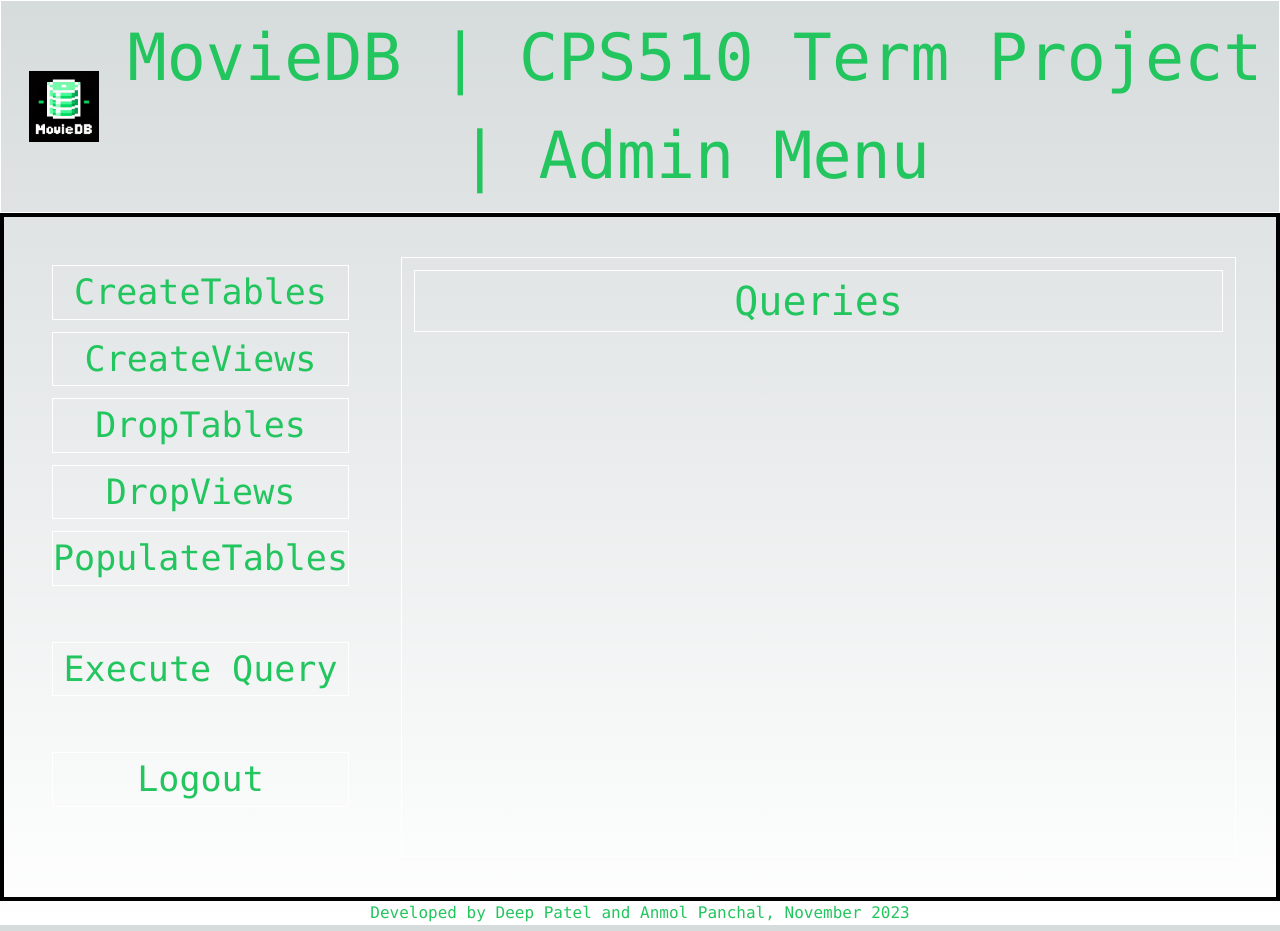
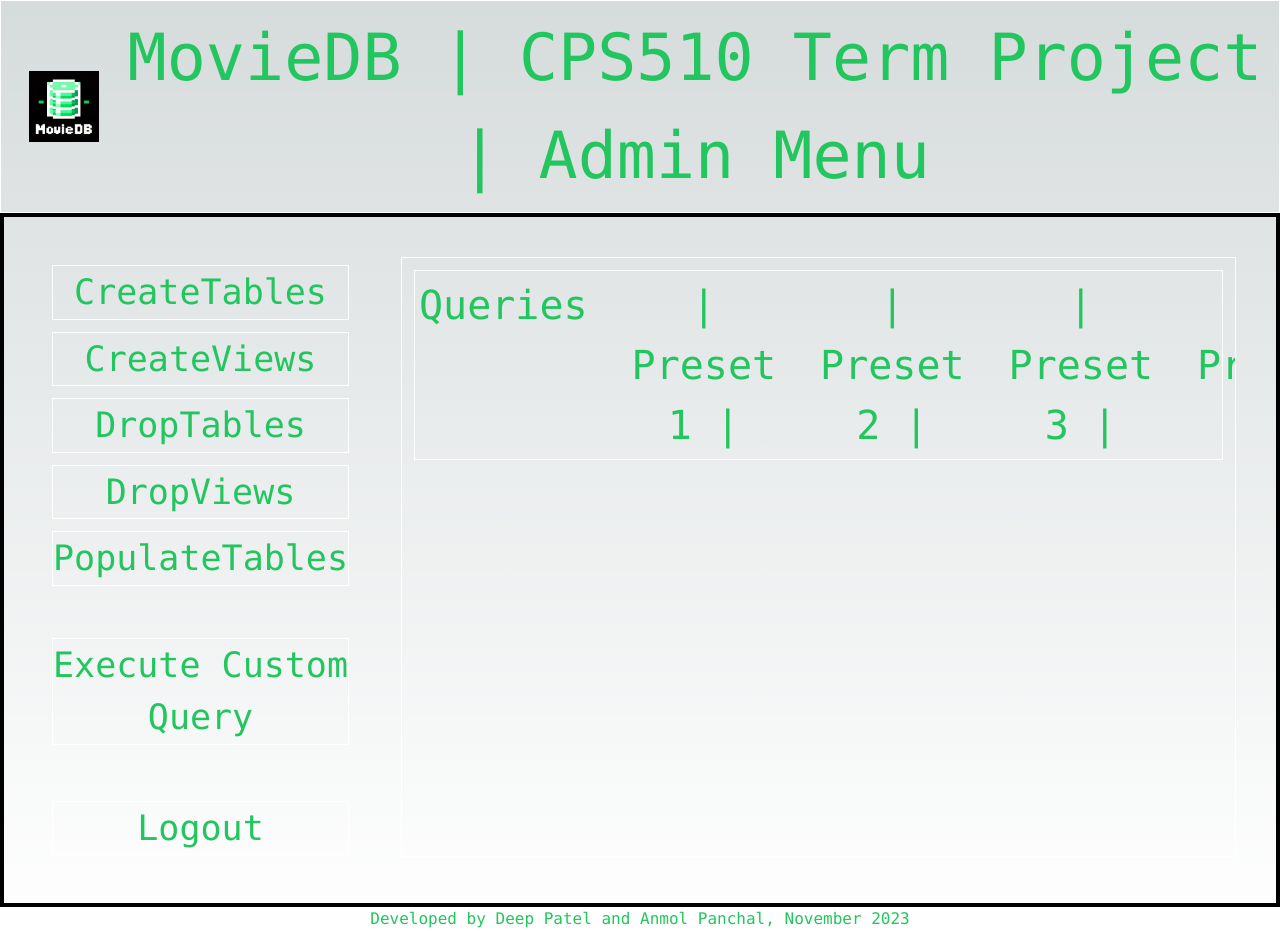
Before and after one commit to deep-patel21/MovieDB, a Next.js app in the folder moviedb/: page /admin in a window 1280 px wide. Built offline with nearby package versions, Linux system fonts and the light colour scheme.

Commit message:
added query presets to admin and user page.tsx files

```diff
--- a/moviedb/src/app/admin/page.tsx
+++ b/moviedb/src/app/admin/page.tsx
@@ -29,15 +29,19 @@ const Admin = () => {
           <DropViews></DropViews>
           <PopulateTables></PopulateTables>
           <div>
-            <button className='mt-11 w-full border border-white hover:bg-green-500 hover:text-white'>Execute Query</button>
+            <button className='mt-10 w-full border border-white hover:bg-green-500 hover:text-white'>Execute Custom Query</button>
           </div>
           <div>
             <button className='mt-11 w-full border border-white hover:bg-green-500 hover:text-white'>Logout</button>
           </div>
         </div>
         <div className="text-[40px] w-full h-[600px] overflow-y-scroll border border-white p-3">
-          <div className="border border-white">
+          <div className="border border-white flex flex-row gap-11 p-1">
             <Queries></Queries>
+            <button className="hover:bg-green-500 hover:text-white"> | Preset 1 | </button>
+            <button className="hover:bg-green-500 hover:text-white"> | Preset 2 | </button>
+            <button className="hover:bg-green-500 hover:text-white"> | Preset 3 | </button>
+            <button className="hover:bg-green-500 hover:text-white"> | Preset 4 | </button>
           </div>
           <p id="output">
 
--- a/moviedb/src/app/user/page.tsx
+++ b/moviedb/src/app/user/page.tsx
@@ -29,6 +29,10 @@ const User = () => {
         <div className="text-[40px] w-full h-[600px] overflow-y-scroll border border-white p-3">
           <div className="border border-white">
             <Queries></Queries>
+            <button className="hover:bg-green-500 hover:text-white"> | Preset 1 | </button>
+            <button className="hover:bg-green-500 hover:text-white"> | Preset 2 | </button>
+            <button className="hover:bg-green-500 hover:text-white"> | Preset 3 | </button>
+            <button className="hover:bg-green-500 hover:text-white"> | Preset 4 | </button>
           </div>
           <p id="output">
             testing
```
